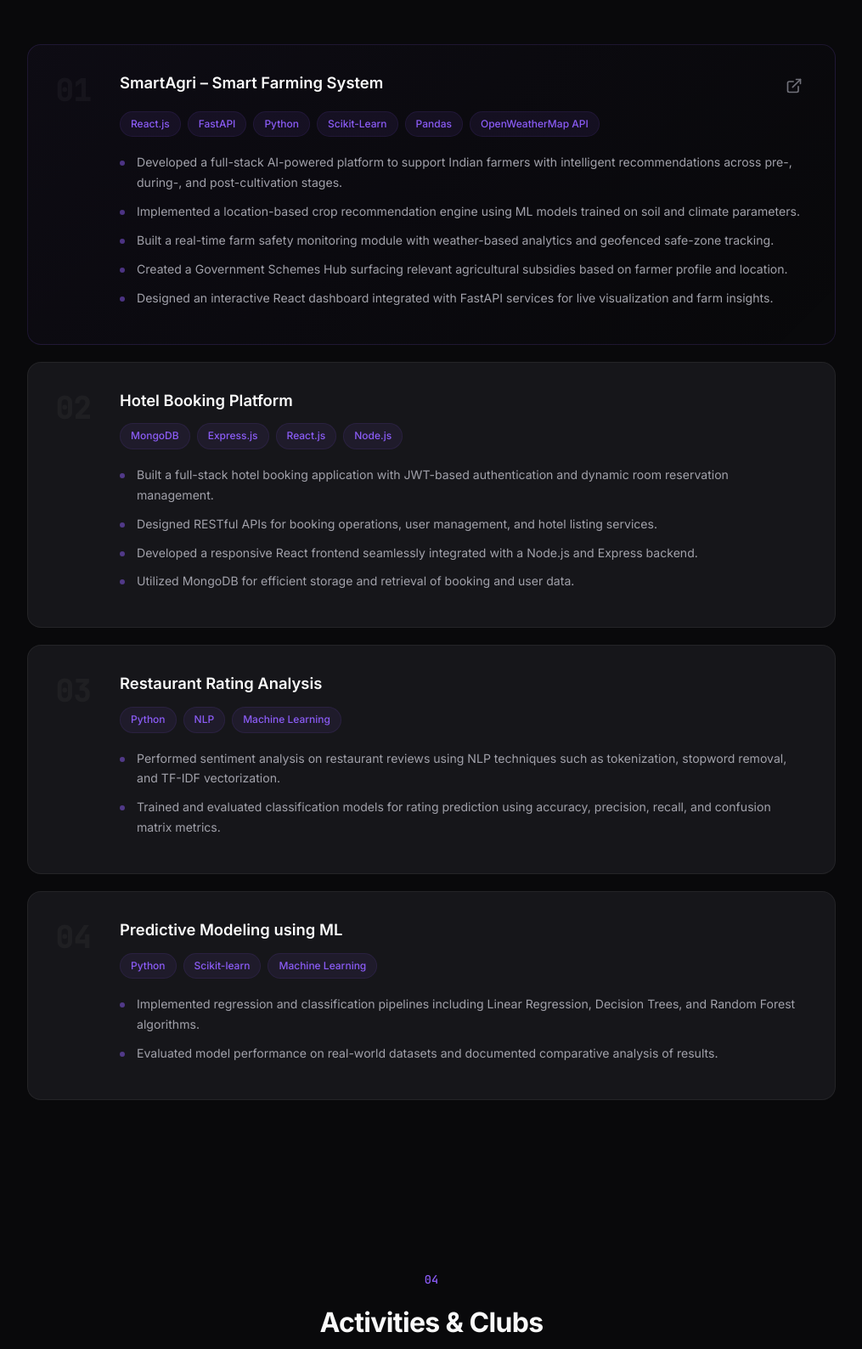
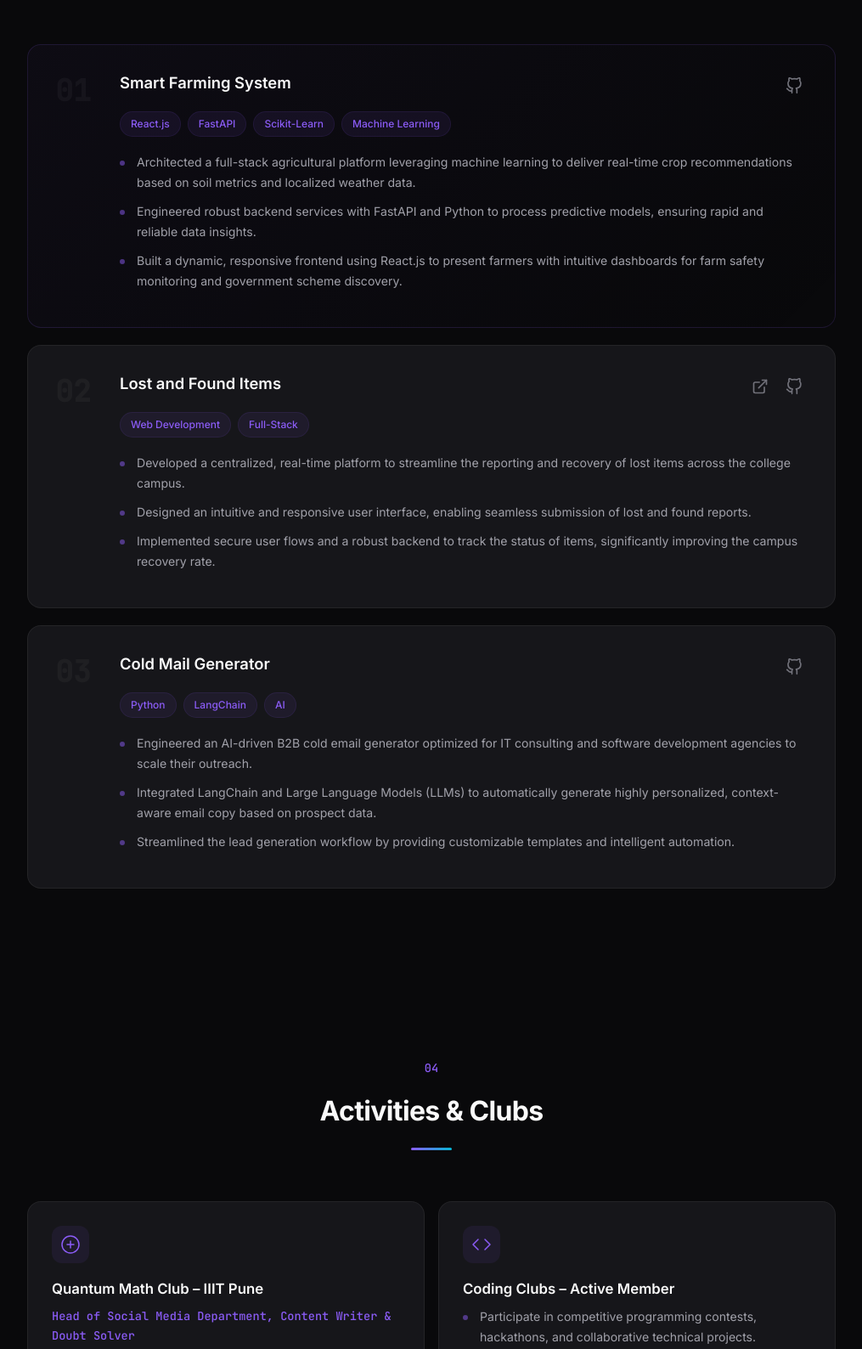
Before and after one commit to MahithaJV/portfolio, a plain HTML site: page index.html in a window 1280 px wide. Shown: the part 2660-4248 px from the top of the page at 85% size, without its empty margins (132-1147 px from the left). Drawn offline with Linux system fonts and the light colour scheme.

Commit message:
Update portfolio projects, skills, and resume

```diff
--- a/index.html
+++ b/index.html
@@ -172,7 +172,7 @@
                     </div>
                     <h3>Frameworks & Libraries</h3>
                     <div class="skill-items">
-                        <span>React.js</span><span>Node.js</span><span>Express.js</span><span>FastAPI</span><span>Scikit-learn</span><span>Pandas</span><span>NumPy</span>
+                        <span>React.js</span><span>Node.js</span><span>Express.js</span><span>FastAPI</span><span>LangChain</span><span>Scikit-learn</span><span>Pandas</span><span>NumPy</span>
                     </div>
                 </div>
                 <div class="skill-card" data-tilt>
@@ -233,32 +233,20 @@
                     <div class="project-number">01</div>
                     <div class="project-content">
                         <div class="project-header">
-                            <h3>SmartAgri – Smart Farming System</h3>
-                            <a href="https://github.com/MahithaJV" target="_blank" rel="noopener" class="project-link"
-                                aria-label="View on GitHub">
-                                <svg width="20" height="20" viewBox="0 0 24 24" fill="none" stroke="currentColor"
-                                    stroke-width="2" stroke-linecap="round" stroke-linejoin="round">
-                                    <path d="M18 13v6a2 2 0 0 1-2 2H5a2 2 0 0 1-2-2V8a2 2 0 0 1 2-2h6" />
-                                    <polyline points="15 3 21 3 21 9" />
-                                    <line x1="10" y1="14" x2="21" y2="3" />
+                            <h3>Smart Farming System</h3>
+                            <a href="https://github.com/MahithaJV/Smart-farming-system" target="_blank" rel="noopener" class="project-link" aria-label="View on GitHub">
+                                <svg width="20" height="20" viewBox="0 0 24 24" fill="none" stroke="currentColor" stroke-width="2" stroke-linecap="round" stroke-linejoin="round">
+                                    <path d="M9 19c-5 1.5-5-2.5-7-3m14 6v-3.87a3.37 3.37 0 0 0-.94-2.61c3.14-.35 6.44-1.54 6.44-7A5.44 5.44 0 0 0 20 4.77 5.07 5.07 0 0 0 19.91 1S18.73.65 16 2.48a13.38 13.38 0 0 0-7 0C6.27.65 5.09 1 5.09 1A5.07 5.07 0 0 0 5 4.77a5.44 5.44 0 0 0-1.5 3.78c0 5.42 3.3 6.61 6.44 7A3.37 3.37 0 0 0 9 18.13V22" />
                                 </svg>
                             </a>
                         </div>
                         <div class="project-tags">
-                            <span>React.js</span><span>FastAPI</span><span>Python</span><span>Scikit-Learn</span><span>Pandas</span><span>OpenWeatherMap
-                                API</span>
+                            <span>React.js</span><span>FastAPI</span><span>Scikit-Learn</span><span>Machine Learning</span>
                         </div>
                         <ul class="project-details">
-                            <li>Developed a full-stack AI-powered platform to support Indian farmers with intelligent
-                                recommendations across pre-, during-, and post-cultivation stages.</li>
-                            <li>Implemented a location-based crop recommendation engine using ML models trained on soil
-                                and climate parameters.</li>
-                            <li>Built a real-time farm safety monitoring module with weather-based analytics and
-                                geofenced safe-zone tracking.</li>
-                            <li>Created a Government Schemes Hub surfacing relevant agricultural subsidies based on
-                                farmer profile and location.</li>
-                            <li>Designed an interactive React dashboard integrated with FastAPI services for live
-                                visualization and farm insights.</li>
+                            <li>Architected a full-stack agricultural platform leveraging machine learning to deliver real-time crop recommendations based on soil metrics and localized weather data.</li>
+                            <li>Engineered robust backend services with FastAPI and Python to process predictive models, ensuring rapid and reliable data insights.</li>
+                            <li>Built a dynamic, responsive frontend using React.js to present farmers with intuitive dashboards for farm safety monitoring and government scheme discovery.</li>
                         </ul>
                     </div>
                 </article>
@@ -267,19 +255,29 @@
                     <div class="project-number">02</div>
                     <div class="project-content">
                         <div class="project-header">
-                            <h3>Hotel Booking Platform</h3>
+                            <h3>Lost and Found Items</h3>
+                            <div style="display: flex; gap: 8px;">
+                                <a href="https://lostandfounditems.onrender.com/" target="_blank" rel="noopener" class="project-link" aria-label="Live Demo">
+                                    <svg width="20" height="20" viewBox="0 0 24 24" fill="none" stroke="currentColor" stroke-width="2" stroke-linecap="round" stroke-linejoin="round">
+                                        <path d="M18 13v6a2 2 0 0 1-2 2H5a2 2 0 0 1-2-2V8a2 2 0 0 1 2-2h6" />
+                                        <polyline points="15 3 21 3 21 9" />
+                                        <line x1="10" y1="14" x2="21" y2="3" />
+                                    </svg>
+                                </a>
+                                <a href="https://github.com/MahithaJV/lostAndfounditems" target="_blank" rel="noopener" class="project-link" aria-label="View on GitHub">
+                                    <svg width="20" height="20" viewBox="0 0 24 24" fill="none" stroke="currentColor" stroke-width="2" stroke-linecap="round" stroke-linejoin="round">
+                                        <path d="M9 19c-5 1.5-5-2.5-7-3m14 6v-3.87a3.37 3.37 0 0 0-.94-2.61c3.14-.35 6.44-1.54 6.44-7A5.44 5.44 0 0 0 20 4.77 5.07 5.07 0 0 0 19.91 1S18.73.65 16 2.48a13.38 13.38 0 0 0-7 0C6.27.65 5.09 1 5.09 1A5.07 5.07 0 0 0 5 4.77a5.44 5.44 0 0 0-1.5 3.78c0 5.42 3.3 6.61 6.44 7A3.37 3.37 0 0 0 9 18.13V22" />
+                                    </svg>
+                                </a>
+                            </div>
                         </div>
                         <div class="project-tags">
-                            <span>MongoDB</span><span>Express.js</span><span>React.js</span><span>Node.js</span>
+                            <span>Web Development</span><span>Full-Stack</span>
                         </div>
                         <ul class="project-details">
-                            <li>Built a full-stack hotel booking application with JWT-based authentication and dynamic
-                                room reservation management.</li>
-                            <li>Designed RESTful APIs for booking operations, user management, and hotel listing
-                                services.</li>
-                            <li>Developed a responsive React frontend seamlessly integrated with a Node.js and Express
-                                backend.</li>
-                            <li>Utilized MongoDB for efficient storage and retrieval of booking and user data.</li>
+                            <li>Developed a centralized, real-time platform to streamline the reporting and recovery of lost items across the college campus.</li>
+                            <li>Designed an intuitive and responsive user interface, enabling seamless submission of lost and found reports.</li>
+                            <li>Implemented secure user flows and a robust backend to track the status of items, significantly improving the campus recovery rate.</li>
                         </ul>
                     </div>
                 </article>
@@ -288,34 +286,20 @@
                     <div class="project-number">03</div>
                     <div class="project-content">
                         <div class="project-header">
-                            <h3>Restaurant Rating Analysis</h3>
+                            <h3>Cold Mail Generator</h3>
+                            <a href="https://github.com/MahithaJV/cold-mail-genartor" target="_blank" rel="noopener" class="project-link" aria-label="View on GitHub">
+                                <svg width="20" height="20" viewBox="0 0 24 24" fill="none" stroke="currentColor" stroke-width="2" stroke-linecap="round" stroke-linejoin="round">
+                                    <path d="M9 19c-5 1.5-5-2.5-7-3m14 6v-3.87a3.37 3.37 0 0 0-.94-2.61c3.14-.35 6.44-1.54 6.44-7A5.44 5.44 0 0 0 20 4.77 5.07 5.07 0 0 0 19.91 1S18.73.65 16 2.48a13.38 13.38 0 0 0-7 0C6.27.65 5.09 1 5.09 1A5.07 5.07 0 0 0 5 4.77a5.44 5.44 0 0 0-1.5 3.78c0 5.42 3.3 6.61 6.44 7A3.37 3.37 0 0 0 9 18.13V22" />
+                                </svg>
+                            </a>
                         </div>
                         <div class="project-tags">
-                            <span>Python</span><span>NLP</span><span>Machine Learning</span>
+                            <span>Python</span><span>LangChain</span><span>AI</span>
                         </div>
                         <ul class="project-details">
-                            <li>Performed sentiment analysis on restaurant reviews using NLP techniques such as
-                                tokenization, stopword removal, and TF-IDF vectorization.</li>
-                            <li>Trained and evaluated classification models for rating prediction using accuracy,
-                                precision, recall, and confusion matrix metrics.</li>
-                        </ul>
-                    </div>
-                </article>
-
-                <article class="project-card">
-                    <div class="project-number">04</div>
-                    <div class="project-content">
-                        <div class="project-header">
-                            <h3>Predictive Modeling using ML</h3>
-                        </div>
-                        <div class="project-tags">
-                            <span>Python</span><span>Scikit-learn</span><span>Machine Learning</span>
-                        </div>
-                        <ul class="project-details">
-                            <li>Implemented regression and classification pipelines including Linear Regression,
-                                Decision Trees, and Random Forest algorithms.</li>
-                            <li>Evaluated model performance on real-world datasets and documented comparative analysis
-                                of results.</li>
+                            <li>Engineered an AI-driven B2B cold email generator optimized for IT consulting and software development agencies to scale their outreach.</li>
+                            <li>Integrated LangChain and Large Language Models (LLMs) to automatically generate highly personalized, context-aware email copy based on prospect data.</li>
+                            <li>Streamlined the lead generation workflow by providing customizable templates and intelligent automation.</li>
                         </ul>
                     </div>
                 </article>
@@ -343,7 +327,7 @@
                         </svg>
                     </div>
                     <h3>Quantum Math Club – IIIT Pune</h3>
-                    <p class="activity-role">Content Writer & Doubt Solver</p>
+                    <p class="activity-role">Head of Social Media Department, Content Writer & Doubt Solver</p>
                     <ul>
                         <li>Create and publish educational content on advanced mathematical and quantitative topics.
                         </li>
```
Also changed, not shown: 1 other file.
